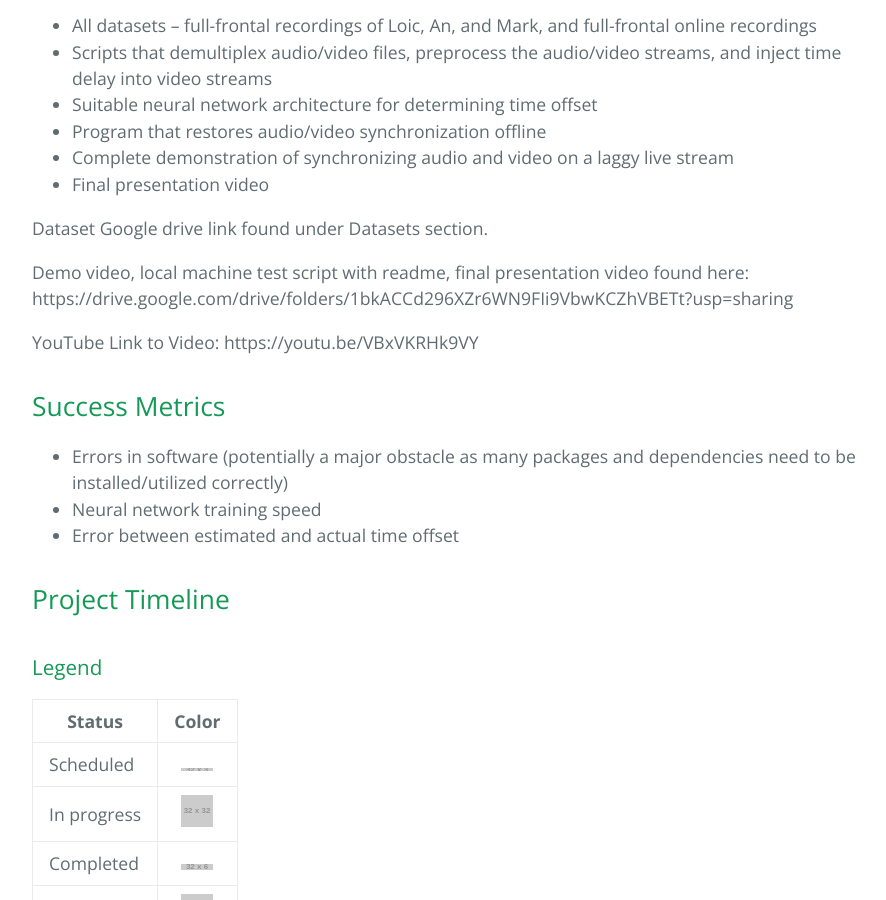
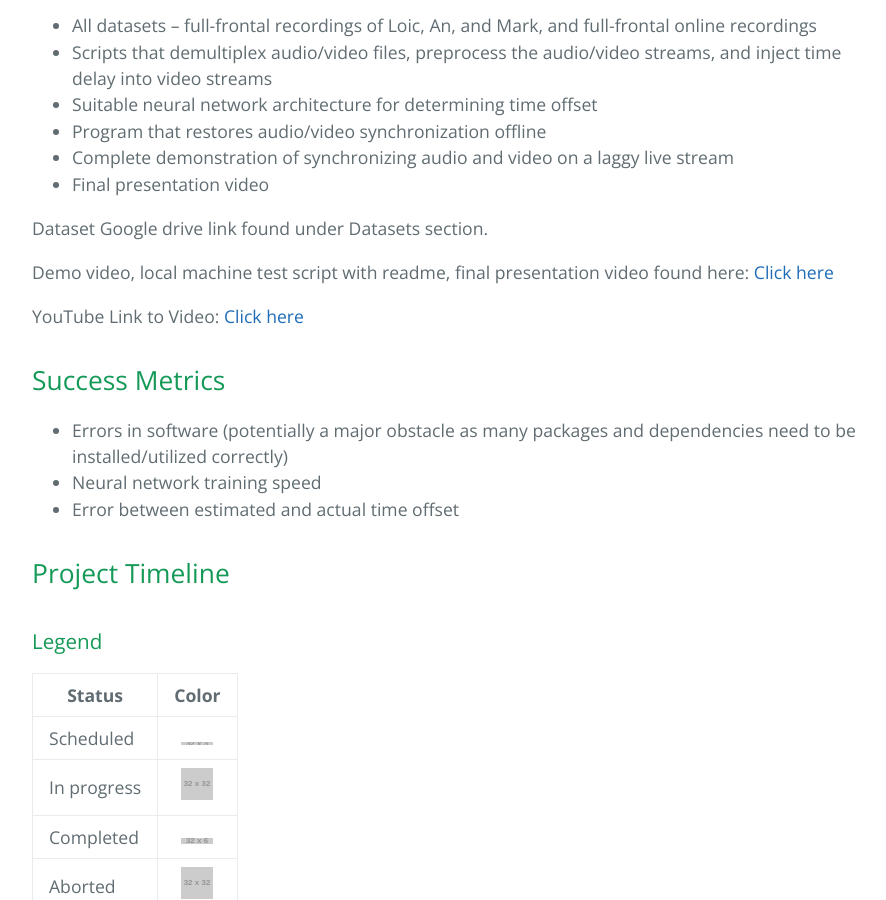
Before and after one commit to binhanle/eem202a-project, a Jekyll site: the page built from intent.md, in a window 1280 px wide and 900 px high, scrolled down 1302 px. Shown: the whole window, without its empty margins (192-1078 px from the left). Built offline with Jekyll 4.4.1, drawn with Linux system fonts in a browser that asks for light colours.

Commit message:
Fix links

```diff
--- a/intent.md
+++ b/intent.md
@@ -32,10 +32,10 @@
 Dataset Google drive link found under Datasets section.
 
 Demo video, local machine test script with readme, final presentation video found here:
-https://drive.google.com/drive/folders/1bkACCd296XZr6WN9FIi9VbwKCZhVBETt?usp=sharing
+[Click here](https://drive.google.com/drive/folders/1bkACCd296XZr6WN9FIi9VbwKCZhVBETt?usp=sharing)
 
 YouTube Link to Video:
-https://youtu.be/VBxVKRHk9VY
+[Click here](https://youtu.be/VBxVKRHk9VY)
 
 ## Success Metrics
 - Errors in software (potentially a major obstacle as many packages and dependencies need to be installed/utilized correctly)
```
